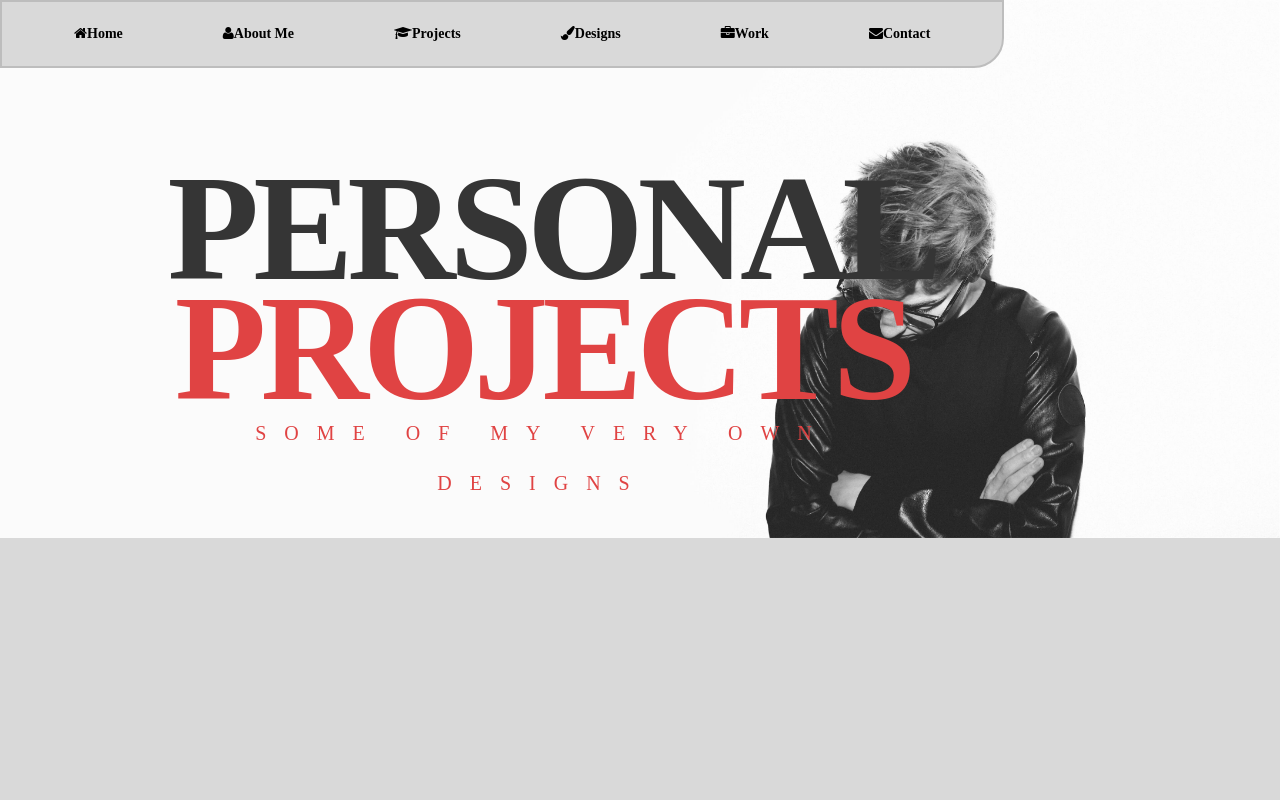
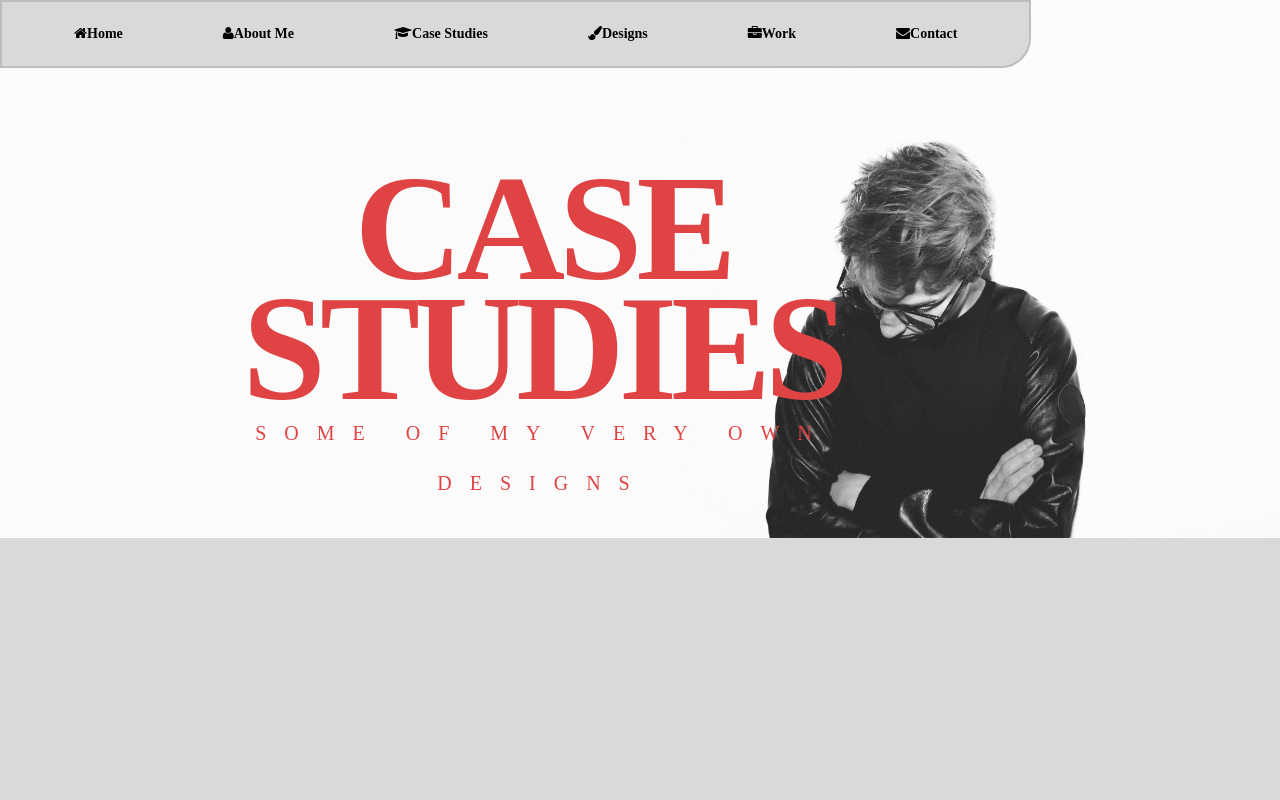
Before and after one commit to ajestz/AlexSite, a plain HTML site: page casestudies.html in a window 1280 px wide. Shown: the top 800 px of the page. Drawn offline with Linux system fonts and the light colour scheme; files whose address does not match are found by name.

Commit message:
Repurposing school.html to casestudies.html and updating the content of the website to reflect the changes

```diff
--- a/school.html
+++ b/casestudies.html
@@ -4,7 +4,7 @@
     <meta charset="UTF-8">
     <meta http-equiv="X-UA-Compatible" content="IE=edge">
     <meta name="viewport" content="width=device-width, initial-scale=1">
-    <title>Alex's Website - Projects</title>
+    <title>Alex's Website - Case Studies</title>
 
     <!-- Bootstrap and Theme CSS -->
     <link href="assets/bootstrap/css/bootstrap.min.css" rel="stylesheet">
@@ -32,7 +32,7 @@
                     <ul class="nav-links" id="navLinks">
                         <li><a href="index.html"><i class="fa fa-home"></i>Home</a></li>
                         <li><a href="aboutme.html"><i class="fa fa-user"></i>About Me</a></li>
-                        <li><a href="school.html"><i class="fa fa-graduation-cap"></i>Projects</a></li>
+                        <li><a href="casestudies.html"><i class="fa fa-graduation-cap"></i>Case Studies</a></li>
                         <li><a href="designs.html"><i class="fa fa-paint-brush"></i>Designs</a></li>
                         <li><a href="work.html"><i class="fa fa-briefcase"></i>Work</a></li>
                         <li><a href="contact.html"><i class="fa fa-envelope"></i>Contact</a></li>
@@ -50,7 +50,7 @@
             <div class="row">
               <div class="col-md-8 col-md-offset-1 inner">
                 <h1 class="animated fadeInDown">
-                  Personal <span style="color:#E04343;">Projects</span>
+                  <span style="color:#E04343;">Case Studies</span>
                 </h1>
                 <h3 class="animated fadeInUp delay-05s"><span>Some of my very own designs</span></h3>
               </div>
```
Also changed, not shown: aboutme.html (+1 -1 lines), contact.html (+1 -1 lines), designs.html (+1 -1 lines), eventhandler.html (+1 -1 lines), index.html (+1 -1 lines), work.html (+1 -1 lines).
